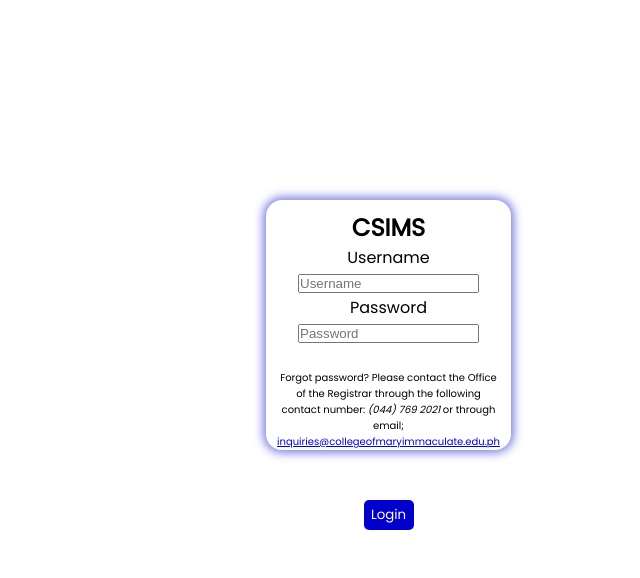
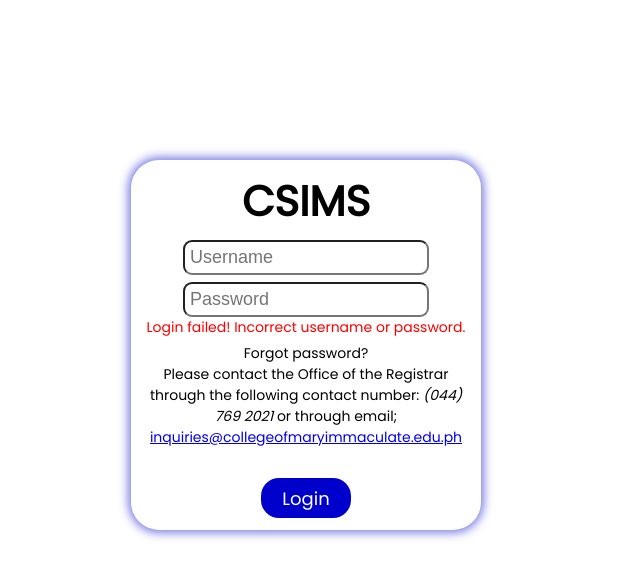
Before and after one commit to wilsterdc/CSIMS, a React (Create React App) app: page / in a window 1280 px wide. Shown: the top 578 px of the page, without its empty margins (569-1209 px from the left). Built offline with nearby package versions, Linux system fonts and the light colour scheme.

Commit message:
:rocket: initial commit

```diff
--- a/src/components/Login.css
+++ b/src/components/Login.css
@@ -12,41 +12,44 @@
 
 .cover {
     position: absolute;
-    width: 245px;
-    height: 250px;
+    width: 350px;
+    height: 370px;
     box-shadow: 0 0 10px 3px rgb(0, 0, 205, 0.5);
     border-radius: 1em;
     padding: 10px;
-    margin: 200px 200px;
+    margin: 160px 230px;
     position: relative;
     float: right;
     text-align: center;
+    font-size: 28px;
     /* justify-content: space-around;
     display: flex;
     flex-direction: column; */
 }
 
-/* .head {
-    justify-content: space-between;
-    text-align: center;
-} */
+.login-input {
+    font-size: 18px;
+    padding: 5px;
+    border-radius: 0.5em;
+}
 
-.label {
-    align-items: left;
+.login-input:focus {
+    border: 3px solid #0000cd;
 }
 
 .login-btn {
     display: inline-block;
     color: white;
-    width: 50px;
-    height: 30px;
-    margin: 50px auto;
+    width: 90px;
+    height: 40px;
+    margin: 30px auto;
     background: #0000cd;
     border: none;
     cursor: pointer;
-    border-radius: 5px;
+    border-radius: 1em;
     text-align: center;
     font-family: inherit;
+    font-size: 18px;
 }
 
 .login-btn:active {
@@ -54,17 +57,24 @@
 }
 
 .reset {
-    font-size: 10px;
+    font-size: 14px;
+    margin-top: 5px;
+}
+
+#failed {
+    font-size: 14px;
+    color: #ff0000;
+    /* margin-top: 5px; */
 }
 
 
 @media screen and (max-width: 768px) {
     .cover {
-        margin: 20px auto;
+        margin: 40px auto;
         float: none;
-        width: 55%;
-        /* position: center;
-        display: flex;
+        width: 80%;
+        position: center;
+        /* display: flex;
         flex-direction: column; */
 
     }
--- a/src/components/Login.js
+++ b/src/components/Login.js
@@ -4,25 +4,22 @@
   return (
     <div>
         <div className = 'cover'>
-            <h2 className = 'head'>CSIMS</h2>
+            <h2>CSIMS</h2>
             <form>
                 <div>
-                    <label className = 'label'>Username</label>
-                    <br />
-                    <input type = 'text' placeholder = 'Username'></input>
+                    <input className = 'login-input' type = 'text' placeholder = 'Username'></input>
                 </div>
                 <div>
-                    <label className = 'label'>Password</label>
-                    <br />
-                    <input type = 'password' placeholder = 'Password'></input>
+                    <input className = 'login-input' type = 'password' placeholder = 'Password'></input>
                 </div>
-                <br />
                 <div>
-                    <p className = 'reset'>Forgot password? Please contact the Office of the Registrar
+                    <p id = 'failed'>Login failed! Incorrect username or password.</p>
+                </div>
+                <div>
+                    <p className = 'reset'>Forgot password? <br />Please contact the Office of the Registrar
                         through the following contact number: <em>(044) 769 2021</em> or
-                         through email; <a href = "mailto:inquiries@collegeofmaryimmaculate.edu.ph" target="_blank">
+                         through email; <a href = "mailto:inquiries@collegeofmaryimmaculate.edu.ph" target = 'blank'>
                             inquiries@collegeofmaryimmaculate.edu.ph</a>
-
                     </p>
                 </div>
                 <div>
```
Also changed, not shown: src/App.js (line endings or trailing spaces).
